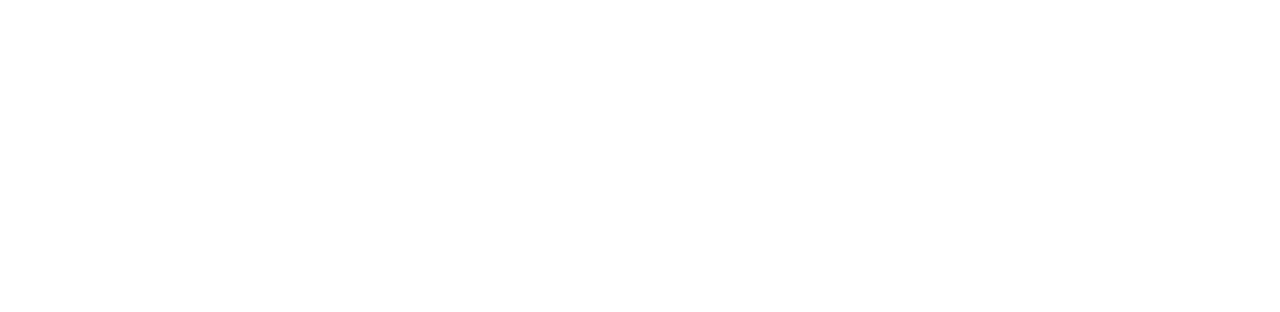
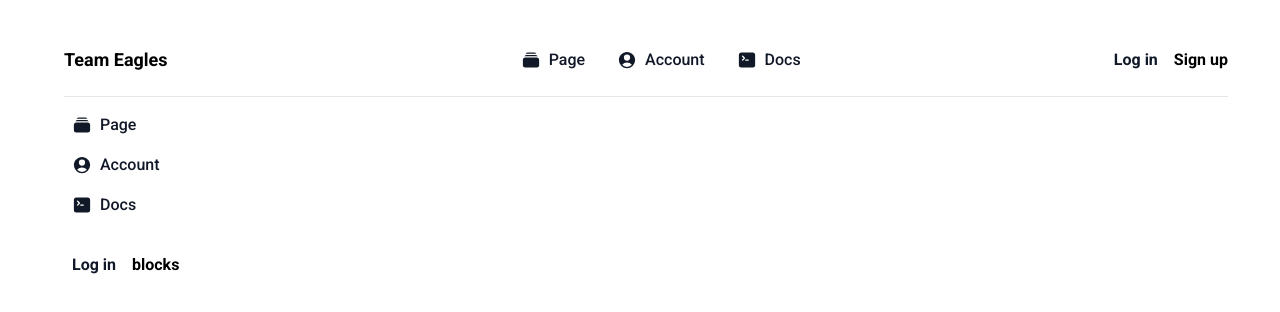
Before and after one commit to ameen-sid/Team-Eagles-Website, a Next.js app: page / in a window 1280 px wide. Shown: the top 312 px of the page. Built offline with nearby package versions, Linux system fonts and the light colour scheme.

Commit message:
Added NavBar component in page.tsx file

```diff
--- a/src/app/page.tsx
+++ b/src/app/page.tsx
@@ -1,9 +1,10 @@
 // Import the Required Modules
+import { NavBar } from "@/components";
 
 export default function Home() {
   return (
     <>
-
+      <NavBar />
     </>
   );
 }
```
